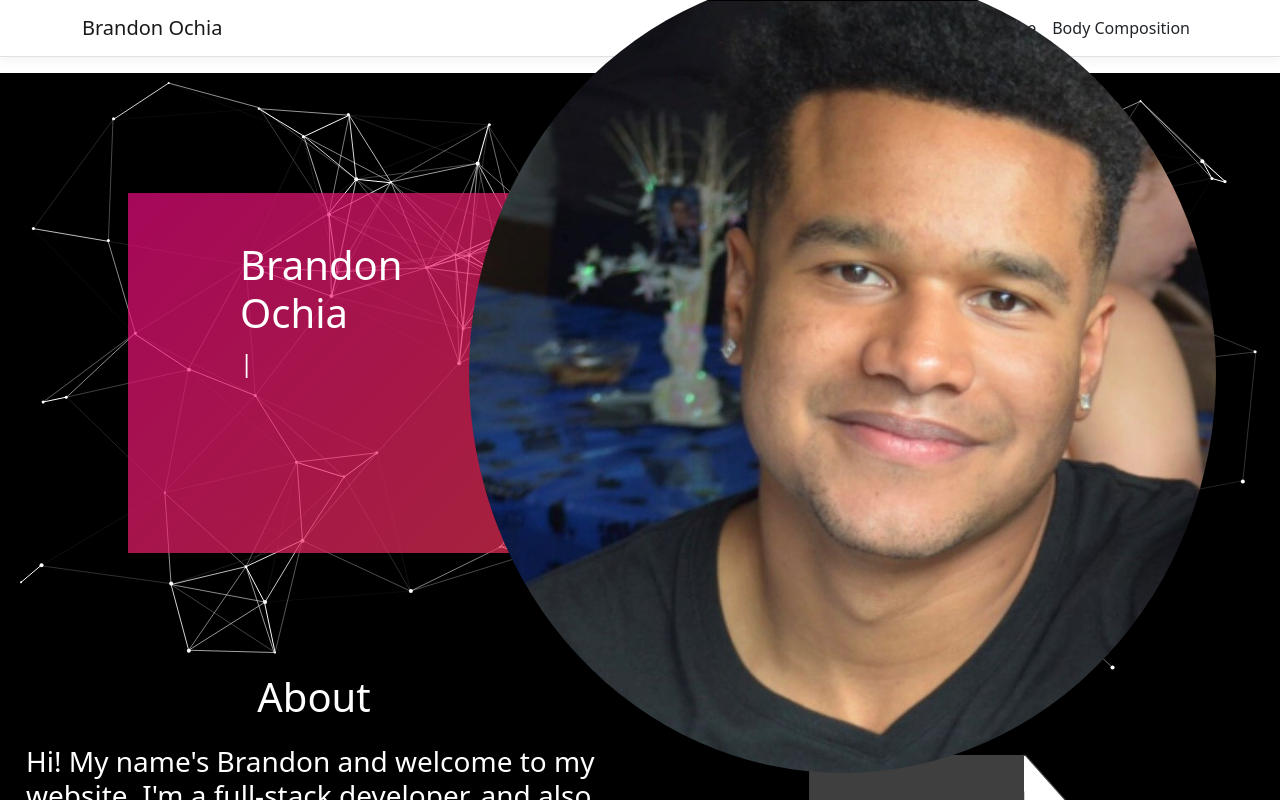
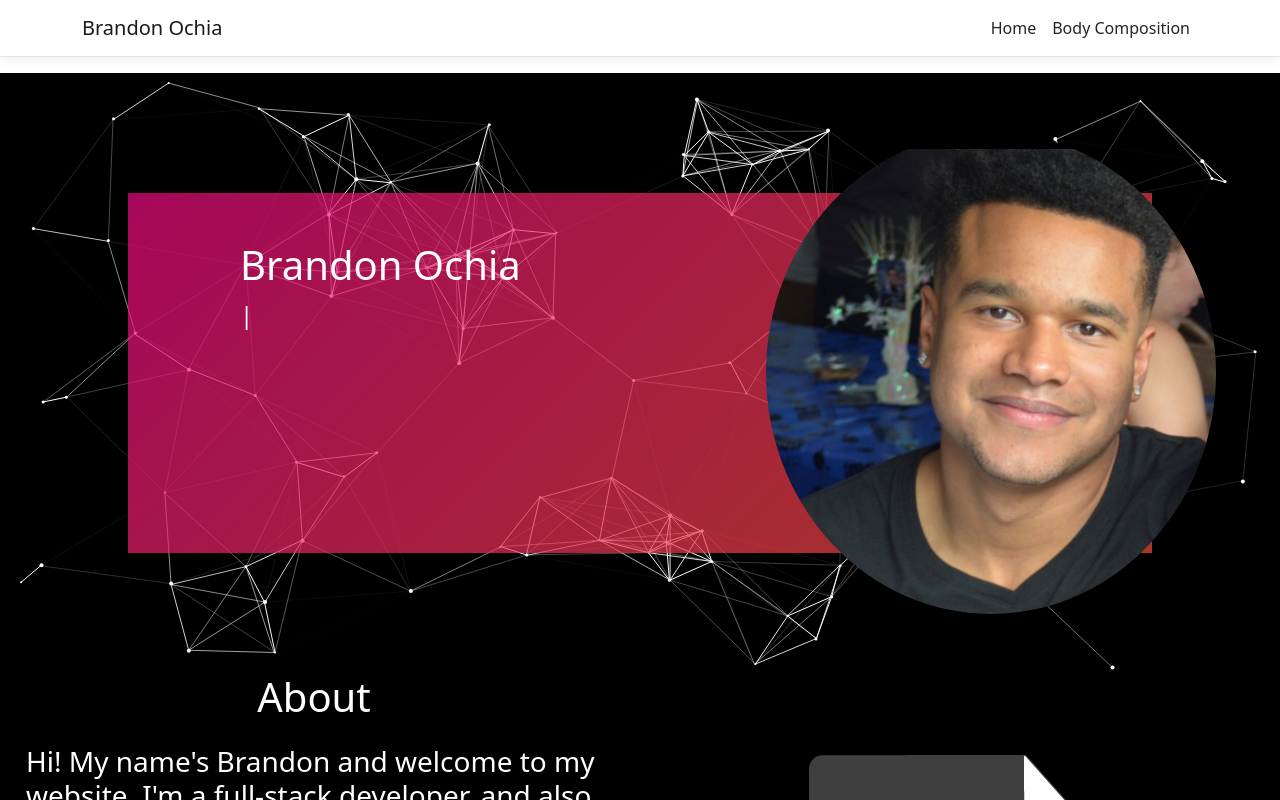
Before and after one commit to bochia/BrandonOchiaDotCom, a React (Create React App) app in the folder brandonochiadotcom.spa/: page / in a window 1280 px wide. Shown: the top 800 px of the page. Built offline with nearby package versions, Linux system fonts and the light colour scheme.

Commit message:
Made headshot pic the correct size.

```diff
--- a/brandonochiadotcom.spa/src/components/Home.js
+++ b/brandonochiadotcom.spa/src/components/Home.js
@@ -38,7 +38,7 @@ export class Home extends Component {
                             <p id="myDescriptors" className="visible-lg-inline typed-cursor h4 d-inline"></p><br /><br />
                         </div>
                         <div className="headingBox-2 align-self-center">
-                            <img styles="width:450px" className="circleImage floatRight" src="/images/headshot.jpg" alt="Headshot Photo" />
+                            <img className="circleImage floatRight headshotPic" src="/images/headshot.jpg" alt="Headshot Photo" />
                         </div>
                     </div>
 
--- a/brandonochiadotcom.spa/src/custom.css
+++ b/brandonochiadotcom.spa/src/custom.css
@@ -741,3 +741,7 @@ input {
 .textRight {
     text-align: right;
 }
+
+.headshotPic{
+    width: 450px;
+}
```
